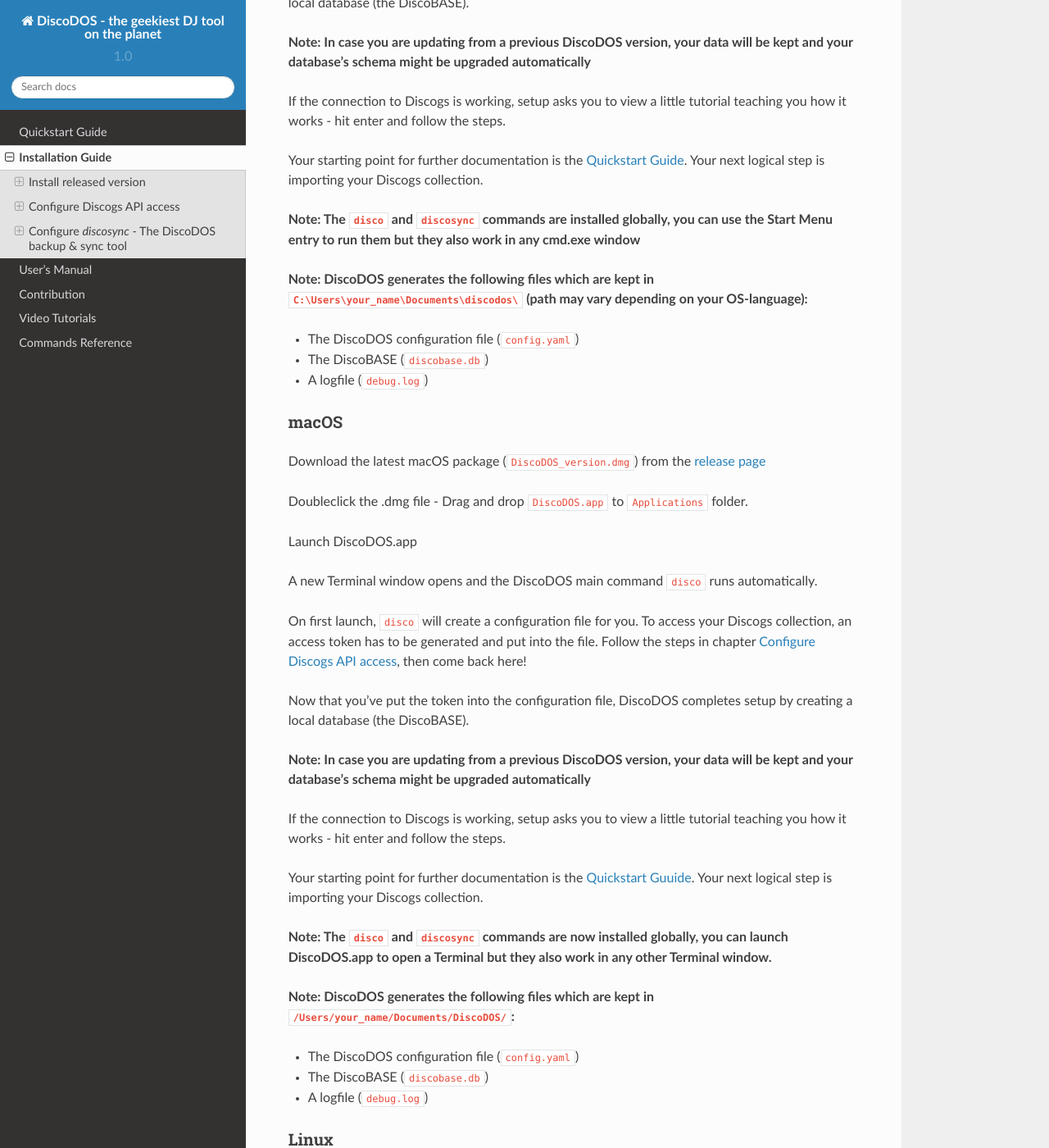
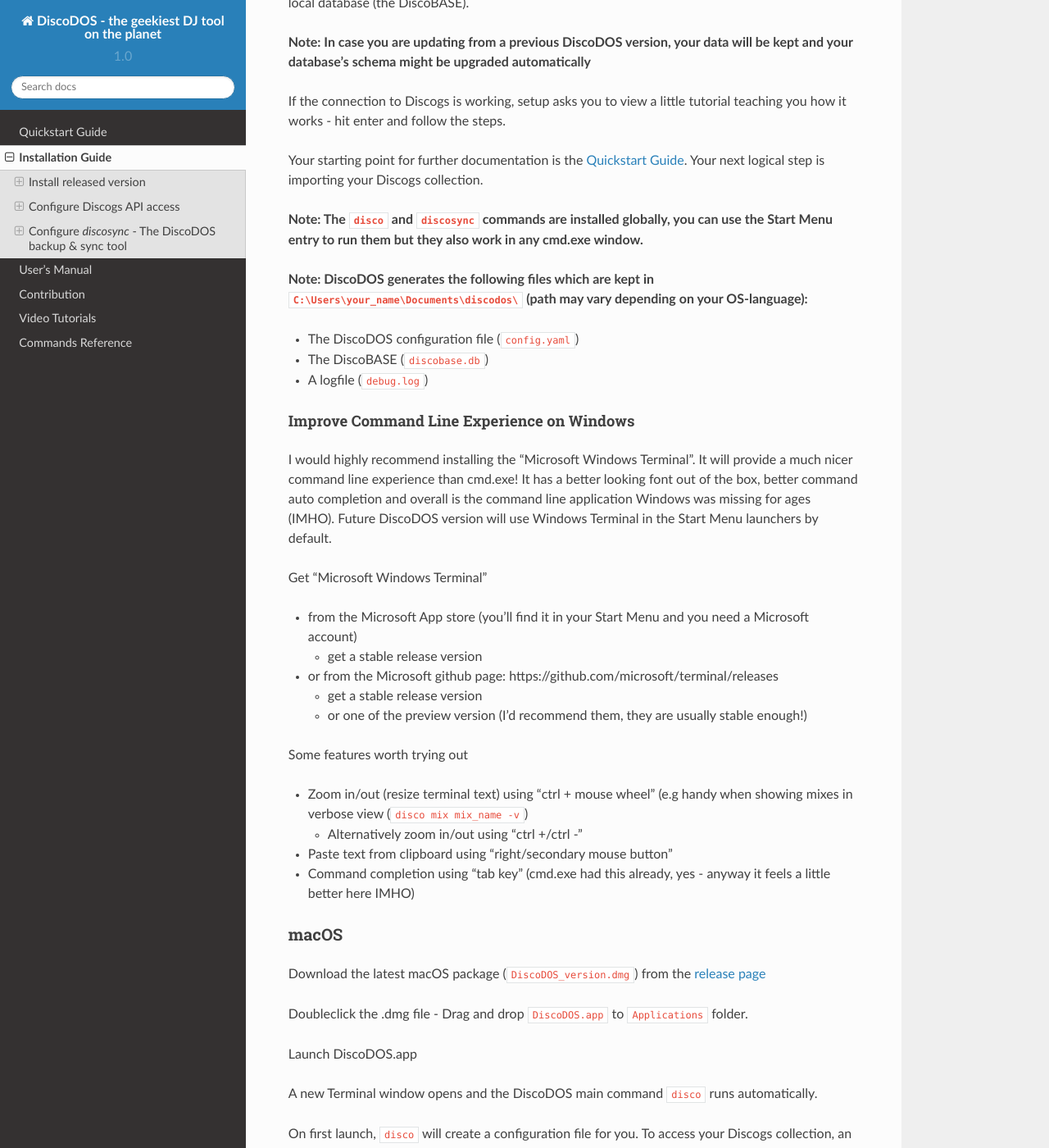
Before and after one commit to JOJ0/discodos, a Sphinx documentation site: the page built from sphinx/source/INSTALLATION.md, in a window 1280 px wide and 1400 px high, scrolled down 973 px. Shown: the whole window at 82% size. Built offline with Sphinx 7.4.7 and the Read the Docs theme 2.0.0, drawn with Linux system fonts in a browser that asks for light colours.

Commit message:
INSTALLATION.md: add Windows CLI improve chapter

```diff
--- a/sphinx/source/INSTALLATION.md
+++ b/sphinx/source/INSTALLATION.md
@@ -39,13 +39,31 @@
 
 Your starting point for further documentation is the [Quickstart Guide](QUICKSTART.md#importing-your-discogs-collection). Your next logical step is importing your Discogs collection.
 
-**Note: The `disco` and `discosync` commands are installed globally, you can use the Start Menu entry to run them but they also work in any cmd.exe window**
+**Note: The `disco` and `discosync` commands are installed globally, you can use the Start Menu entry to run them but they also work in any cmd.exe window.**
+
 
 **Note: DiscoDOS generates the following files which are kept in `C:\Users\your_name\Documents\discodos\` (path may vary depending on your OS-language):**
 
  - The DiscoDOS configuration file (`config.yaml`)
  - The DiscoBASE (`discobase.db`)
  - A logfile (`debug.log`)
+
+#### Improve Command Line Experience on Windows
+
+I would highly recommend installing the "Microsoft Windows Terminal". It will provide a much nicer command line experience than cmd.exe! It has a better looking font out of the box, better command auto completion and overall is the command line application Windows was missing for ages (IMHO). Future DiscoDOS version will use Windows Terminal in the Start Menu launchers by default.
+
+Get "Microsoft Windows Terminal"
+ - from the Microsoft App store (you'll find it in your Start Menu and you need a Microsoft account)
+   - get a stable release version
+ - or from the Microsoft github page: https://github.com/microsoft/terminal/releases
+   - get a stable release version
+   - or one of the preview version (I'd recommend them, they are usually stable enough!)
+
+Some features worth trying out
+  - Zoom in/out (resize terminal text) using "ctrl + mouse wheel" (e.g handy when showing mixes in verbose view (`disco mix mix_name -v`)
+    - Alternatively zoom in/out using "ctrl +/ctrl -"
+  - Paste text from clipboard using "right/secondary mouse button"
+  - Command completion using "tab key" (cmd.exe had this already, yes - anyway it feels a little better here IMHO)
 
 
 ### macOS
```
